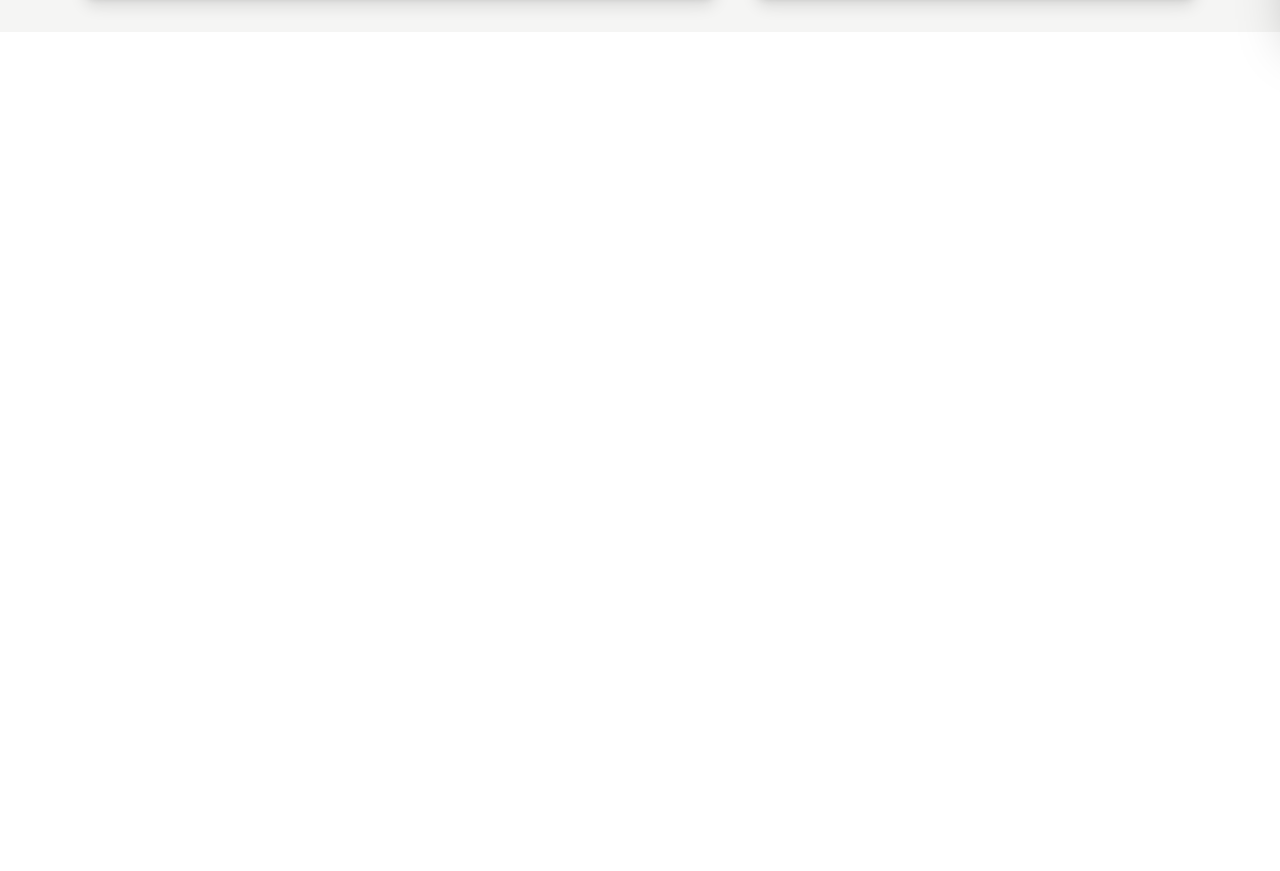
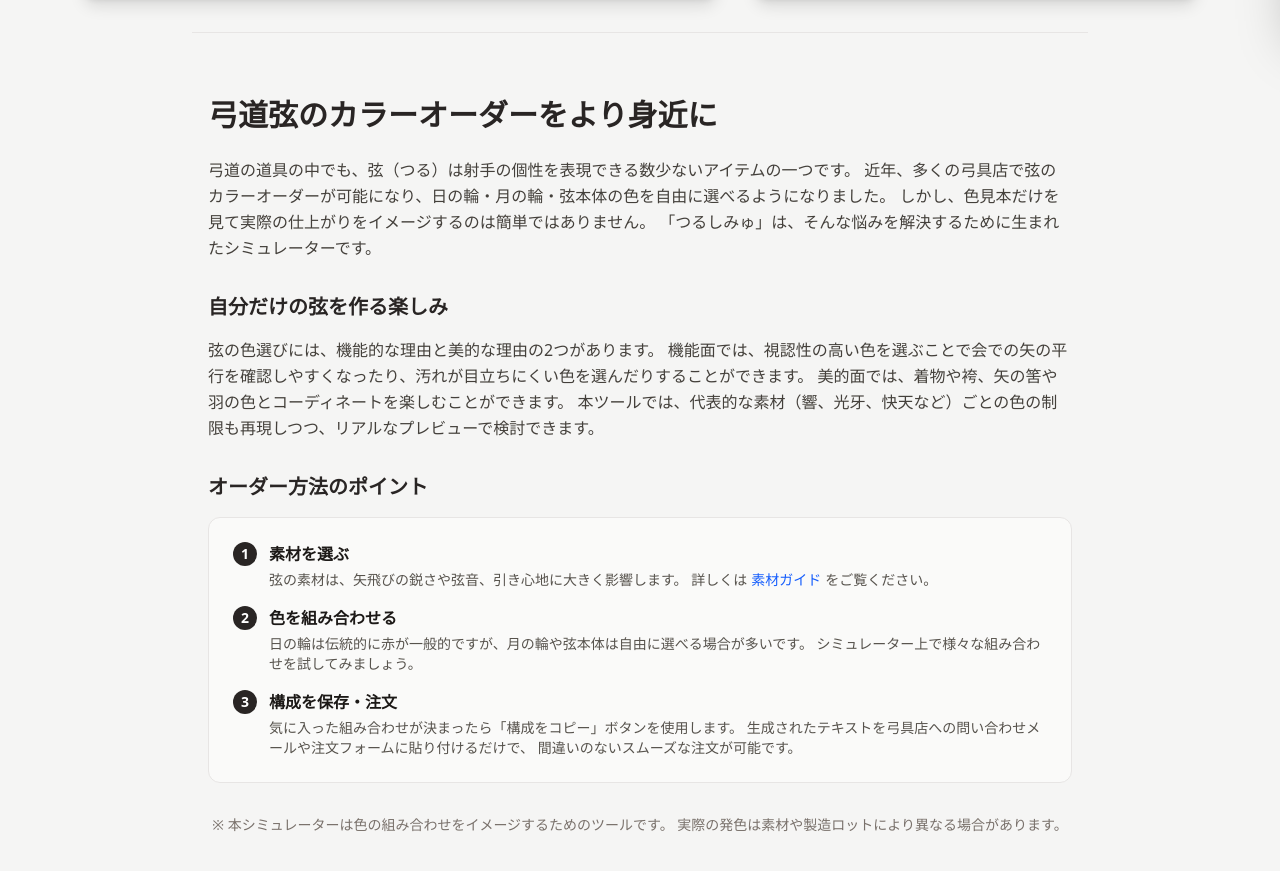
Before and after one commit to halcyon7766/CCstrings, a React (Vite) app: page / in a window 1280 px wide. Shown: the part 769-1640 px from the top of the page. Before the commit the page ends 801 px from the top, so only its background shows below. Built offline with nearby package versions, Linux system fonts and the light colour scheme.

Commit message:
feat: AdSense compliance, SEO improvements, and 404 page

```diff
--- a/index.html
+++ b/index.html
@@ -8,6 +8,48 @@
   <title>つるしみゅ ループ弦シミュレーター</title>
   <meta name="description"
     content="弓道の弦（つる）のカラーコーディネートをシミュレーションできる「つるしみゅ」。日の輪、月の輪、弦本体の色を自由に組み合わせて、オリジナルの弦をデザインしましょう。作成したオーダー内容はコピーして弓具店への注文に使えます。">
+
+  <!-- Open Graph / Facebook -->
+  <meta property="og:type" content="website" />
+  <meta property="og:url" content="https://ccstrings.vercel.app/" />
+  <meta property="og:title" content="つるしみゅ - 弓道弦カラーシミュレーター" />
+  <meta property="og:description" content="弓道の弦（つる）のカラーコーディネートをシミュレーションできる「つるしみゅ」。自分だけのオリジナルの弦をデザインして、弓具店への注文に使えます。" />
+  <meta property="og:image" content="https://ccstrings.vercel.app/vite.svg" />
+  <meta property="og:site_name" content="つるしみゅ" />
+
+  <!-- Twitter -->
+  <meta property="twitter:card" content="summary" />
+  <meta property="twitter:url" content="https://ccstrings.vercel.app/" />
+  <meta property="twitter:title" content="つるしみゅ - 弓道弦カラーシミュレーター" />
+  <meta property="twitter:description"
+    content="弓道の弦（つる）のカラーコーディネートをシミュレーションできる「つるしみゅ」。自分だけのオリジナルの弦をデザインして、弓具店への注文に使えます。" />
+  <meta property="twitter:image" content="https://ccstrings.vercel.app/vite.svg" />
+  <meta property="twitter:creator" content="@7n038" />
+
+  <!-- Structured Data (JSON-LD) -->
+  <script type="application/ld+json">
+    {
+      "@context": "https://schema.org",
+      "@type": "WebApplication",
+      "name": "つるしみゅ",
+      "alternateName": "Kyudo String Simulator",
+      "url": "https://ccstrings.vercel.app/",
+      "description": "弓道の弦（つる）のカラーコーディネートをシミュレーションできるWebアプリケーション。",
+      "applicationCategory": "DesignApplication",
+      "operatingSystem": "Any",
+      "author": {
+        "@type": "Person",
+        "name": "7n038",
+        "url": "https://x.com/7n038"
+      },
+      "offers": {
+        "@type": "Offer",
+        "price": "0",
+        "priceCurrency": "JPY"
+      }
+    }
+  </script>
+
   <script async src="https://pagead2.googlesyndication.com/pagead/js/adsbygoogle.js?client=ca-pub-9880919415099202"
     crossorigin="anonymous"></script>
 </head>
--- a/src/App.jsx
+++ b/src/App.jsx
@@ -3,6 +3,7 @@ import { BrowserRouter, Routes, Route, Link } from 'react-router-dom';
 import Home from './pages/Home';
 import About from './pages/About';
 import Materials from './pages/Materials';
+import NotFound from './pages/NotFound';
 import Menu from './components/Menu';
 import Logo from './components/Logo';
 
@@ -31,6 +32,7 @@ export default function App() {
             <Route path="/" element={<Home />} />
             <Route path="/about" element={<About />} />
             <Route path="/materials" element={<Materials />} />
+            <Route path="*" element={<NotFound />} />
           </Routes>
         </main>
       </div>
--- a/src/pages/Home.jsx
+++ b/src/pages/Home.jsx
@@ -1,4 +1,5 @@
 import React, { useState, useEffect, useMemo } from 'react';
+import { Link } from 'react-router-dom';
 import { ChevronDown, Info, Copy, Check, RotateCcw } from 'lucide-react';
 import {
     MATERIALS,
@@ -552,13 +553,17 @@ export default function Home() {
                         {/* Contact / Footer */}
                         <div className="text-center pt-4 pb-2 text-stone-500 text-sm">
                             <p className="mb-2">Produced by <a href="https://x.com/7n038" target="_blank" rel="noopener noreferrer" className="text-blue-600 hover:underline font-bold">@7n038</a></p>
-                            <p className="text-xs leading-relaxed">
+                            <p className="text-xs leading-relaxed mb-2">
                                 このサイトに関するご相談・お問い合わせは<br />
                                 上記X(旧Twitter)までお気軽にご連絡ください。
+                            </p>
+                            <p className="text-xs">
+                                <Link to="/about" className="text-stone-400 hover:text-stone-600 underline">プライバシーポリシー</Link>
                             </p>
                         </div>
 
                     </div>
+
 
                     {/* Footer Action */}
                     <div className="mt-4 pt-4 pb-0 border-t border-stone-100 bg-white/95 backdrop-blur-sm sticky bottom-0 z-20 px-5 -mx-5">
@@ -574,6 +579,79 @@ export default function Home() {
                     </div>
                 </div>
             </div>
+
+            {/* Content Section for AdSense Compliance & User Guide */}
+            <div className="max-w-4xl mx-auto px-4 py-12 md:py-16 border-t border-stone-200">
+                <article className="prose prose-stone max-w-none">
+                    <h2 className="text-2xl md:text-3xl font-bold text-stone-800 mb-6">
+                        弓道弦のカラーオーダーをより身近に
+                    </h2>
+                    <p className="text-stone-700 leading-relaxed mb-6">
+                        弓道の道具の中でも、弦（つる）は射手の個性を表現できる数少ないアイテムの一つです。
+                        近年、多くの弓具店で弦のカラーオーダーが可能になり、日の輪・月の輪・弦本体の色を自由に選べるようになりました。
+                        しかし、色見本だけを見て実際の仕上がりをイメージするのは簡単ではありません。
+                        「つるしみゅ」は、そんな悩みを解決するために生まれたシミュレーターです。
+                    </p>
+
+                    <h3 className="text-xl font-bold text-stone-800 mt-8 mb-4">
+                        自分だけの弦を作る楽しみ
+                    </h3>
+                    <p className="text-stone-700 leading-relaxed mb-6">
+                        弦の色選びには、機能的な理由と美的な理由の2つがあります。
+                        機能面では、視認性の高い色を選ぶことで会での矢の平行を確認しやすくなったり、汚れが目立ちにくい色を選んだりすることができます。
+                        美的面では、着物や袴、矢の筈や羽の色とコーディネートを楽しむことができます。
+                        本ツールでは、代表的な素材（響、光牙、快天など）ごとの色の制限も再現しつつ、リアルなプレビューで検討できます。
+                    </p>
+
+                    <h3 className="text-xl font-bold text-stone-800 mt-8 mb-4">
+                        オーダー方法のポイント
+                    </h3>
+                    <div className="bg-stone-50 p-6 rounded-xl border border-stone-200 mb-8">
+                        <ul className="space-y-4">
+                            <li className="flex items-start gap-3">
+                                <span className="flex-shrink-0 w-6 h-6 bg-stone-800 text-white rounded-full flex items-center justify-center text-sm font-bold">1</span>
+                                <div>
+                                    <strong className="block text-stone-900 mb-1">素材を選ぶ</strong>
+                                    <p className="text-sm text-stone-600">
+                                        弦の素材は、矢飛びの鋭さや弦音、引き心地に大きく影響します。
+                                        詳しくは
+                                        <Link to="/materials" className="text-blue-600 hover:underline mx-1 font-medium">
+                                            素材ガイド
+                                        </Link>
+                                        をご覧ください。
+                                    </p>
+                                </div>
+                            </li>
+                            <li className="flex items-start gap-3">
+                                <span className="flex-shrink-0 w-6 h-6 bg-stone-800 text-white rounded-full flex items-center justify-center text-sm font-bold">2</span>
+                                <div>
+                                    <strong className="block text-stone-900 mb-1">色を組み合わせる</strong>
+                                    <p className="text-sm text-stone-600">
+                                        日の輪は伝統的に赤が一般的ですが、月の輪や弦本体は自由に選べる場合が多いです。
+                                        シミュレーター上で様々な組み合わせを試してみましょう。
+                                    </p>
+                                </div>
+                            </li>
+                            <li className="flex items-start gap-3">
+                                <span className="flex-shrink-0 w-6 h-6 bg-stone-800 text-white rounded-full flex items-center justify-center text-sm font-bold">3</span>
+                                <div>
+                                    <strong className="block text-stone-900 mb-1">構成を保存・注文</strong>
+                                    <p className="text-sm text-stone-600">
+                                        気に入った組み合わせが決まったら「構成をコピー」ボタンを使用します。
+                                        生成されたテキストを弓具店への問い合わせメールや注文フォームに貼り付けるだけで、
+                                        間違いのないスムーズな注文が可能です。
+                                    </p>
+                                </div>
+                            </li>
+                        </ul>
+                    </div>
+
+                    <p className="text-sm text-stone-500 text-center">
+                        ※ 本シミュレーターは色の組み合わせをイメージするためのツールです。
+                        実際の発色は素材や製造ロットにより異なる場合があります。
+                    </p>
+                </article>
+            </div>
         </div>
     );
 }
--- /dev/null
+++ b/src/pages/NotFound.jsx
@@ -0,0 +1,17 @@
+import React from 'react';
+import { Link } from 'react-router-dom';
+
+const NotFound = () => {
+    return (
+        <div className="flex flex-col items-center justify-center min-h-[60vh] px-4 text-center">
+            <h1 className="text-6xl font-bold text-stone-200 mb-4">404</h1>
+            <p className="text-xl font-bold text-stone-800 mb-2">ページが見つかりません</p>
+            <p className="text-stone-500 mb-8">お探しのページは削除されたか、URLが間違っている可能性があります。</p>
+            <Link to="/" className="px-6 py-3 bg-stone-900 text-white rounded-xl hover:bg-stone-800 transition-colors font-bold shadow-md">
+                ホームに戻る
+            </Link>
+        </div>
+    );
+};
+
+export default NotFound;
```
Also changed, not shown: public/ads.txt (added), public/robots.txt (added), 1 other file (tests, documents, lock files or other folders).
